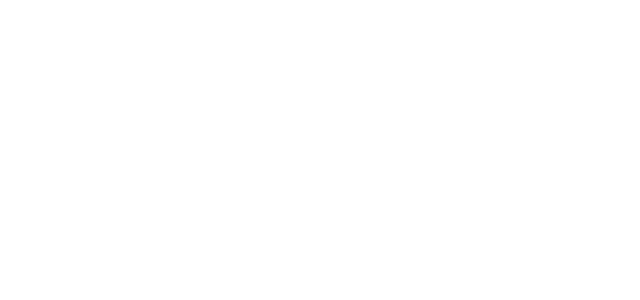
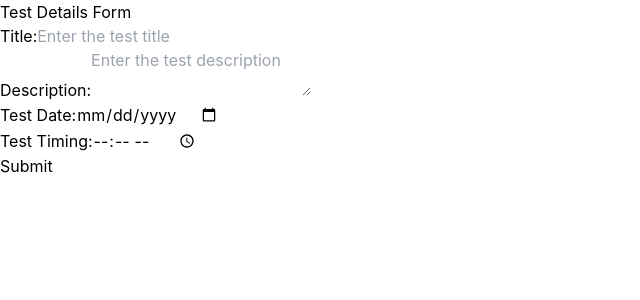
Before and after one commit to JainamDosi/Project_NSS, a React (Create React App) app in the folder frontend/: page /formByAdmin in a window 1280 px wide. Before the commit this address had no page. Shown: the top 300 px of the page, without its empty margins (0-640 px from the left). Built offline with nearby package versions, Linux system fonts and the light colour scheme; a web font is replaced by a local one.

Commit message:
Form for Test created

```diff
--- a/frontend/src/App.js
+++ b/frontend/src/App.js
@@ -10,6 +10,7 @@
 import AdminDashboard from "./Components/AdminDashBoard/adminDash";
 import TestInstructions from "./Components/Test/testInstructions/testInstructions";
 import TestInterface from "./Components/Test/testInterface/testInterface";
+import FormByAdmin from "./Components/FormByAdmin/FormByAdmin";
 function App() {
   return (
     <>
@@ -27,6 +28,7 @@
           <Route path="/adminDashboard" element={<AdminDashboard/>} />
           <Route path="/testInstructions" element={<TestInstructions/>} />
           <Route path="/testInterface" element={<TestInterface/>} />
+          <Route path="/formByAdmin" element={<FormByAdmin/>} />
         </Routes>
       </Router>
     </>
--- /dev/null
+++ b/frontend/src/Components/FormByAdmin/FormByAdmin.js
@@ -0,0 +1,84 @@
+import React,{ useState } from 'react'
+import "./FormByAdmin.css";
+function FormByAdmin() {
+    const [title, setTitle] = useState("");
+  const [description, setDescription] = useState("");
+  const [testDate, setTestDate] = useState("");
+  const [testTime, setTestTime] = useState("");
+
+  const handleSubmit = (e) => {
+    e.preventDefault();
+    // Handle form submission logic
+    const formData = {
+      title,
+      description,
+      testDate,
+      testTime,
+    };
+    console.log("Form submitted:", formData);
+    alert("Form submitted successfully!");
+
+    // Clear the form
+    setTitle("");
+    setDescription("");
+    setTestDate("");
+    setTestTime("");
+  };
+  return (
+    <>
+        <div className="form-container">
+      <h2>Test Details Form</h2>
+      <form onSubmit={handleSubmit}>
+        <div className="form-group">
+          <label htmlFor="title">Title:</label>
+          <input
+            type="text"
+            id="title"
+            value={title}
+            onChange={(e) => setTitle(e.target.value)}
+            placeholder="Enter the test title"
+            required
+          />
+        </div>
+
+        <div className="form-group">
+          <label htmlFor="description">Description:</label>
+          <textarea
+            id="description"
+            value={description}
+            onChange={(e) => setDescription(e.target.value)}
+            placeholder="Enter the test description"
+            required
+          ></textarea>
+        </div>
+
+        <div className="form-group">
+          <label htmlFor="testDate">Test Date:</label>
+          <input
+            type="date"
+            id="testDate"
+            value={testDate}
+            onChange={(e) => setTestDate(e.target.value)}
+            required
+          />
+        </div>
+
+        <div className="form-group">
+          <label htmlFor="testTime">Test Timing:</label>
+          <input
+            type="time"
+            id="testTime"
+            value={testTime}
+            onChange={(e) => setTestTime(e.target.value)}
+            required
+          />
+        </div>
+
+        <button type="submit" className="submit-button">Submit</button>
+      </form>
+    </div>
+    </>
+  )
+}
+
+export default FormByAdmin
```
Also changed, not shown: frontend/src/Components/FormByAdmin/FormByAdmin.css (added).
